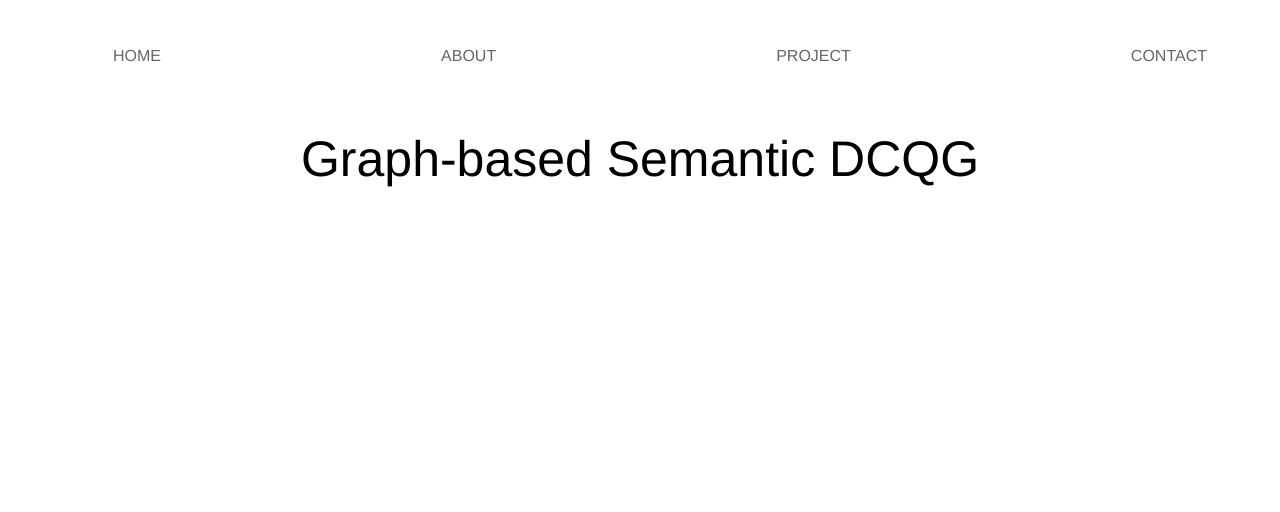
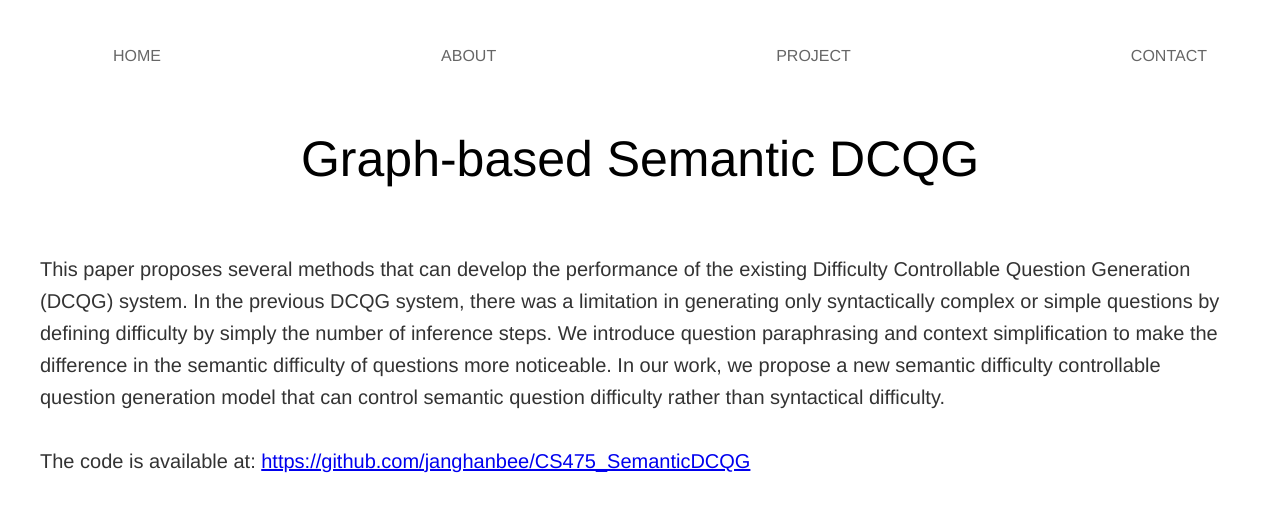
Before and after one commit to janghanbee/hanbee-hada, a React (Create React App) app: page /gsDCQG in a window 1280 px wide. Shown: the top 512 px of the page. Built offline with nearby package versions, Linux system fonts and the light colour scheme.

Commit message:
added content of gsDCQG

```diff
--- a/src/pages/project/gsDCQG.js
+++ b/src/pages/project/gsDCQG.js
@@ -1,4 +1,6 @@
 import React from 'react';
+import YouTube from 'react-youtube';
+import './project.css';
 
 const GsDCQG = () => {
   return (
@@ -7,6 +9,25 @@ const GsDCQG = () => {
     <div className="project-container">
       <div className="project-textbox">
           <div className="project-description">
+            <YouTube className="player"
+                videoId="au-ftOHFKE8"
+                opts={{
+                  width: "100%",
+                  playerVars: {
+                    autoplay: 1,
+                    rel: 0,
+                    modestbranding: 1,
+                  },
+                }}
+                onEnd={(e)=>{e.target.stopVideo(0);}}
+              />
+            <br></br>
+            This paper proposes several methods that can develop the performance of the existing Difficulty Controllable Question Generation (DCQG) system.
+            In the previous DCQG system, there was a limitation in generating only syntactically complex or simple questions by defining difficulty by simply the number of inference steps.
+            We introduce question paraphrasing and context simplification to make the difference in the semantic difficulty of questions more noticeable. In our work, we propose a new semantic difficulty controllable question generation model that can control semantic question difficulty rather than syntactical difficulty.
+            <br></br>
+            <br></br>
+            The code is available at: <a href="https://github.com/janghanbee/CS475_SemanticDCQG">https://github.com/janghanbee/CS475_SemanticDCQG</a>
           </div>
       </div>
     </div>
```
Lines whose indentation alone changed are shown as unchanged.
